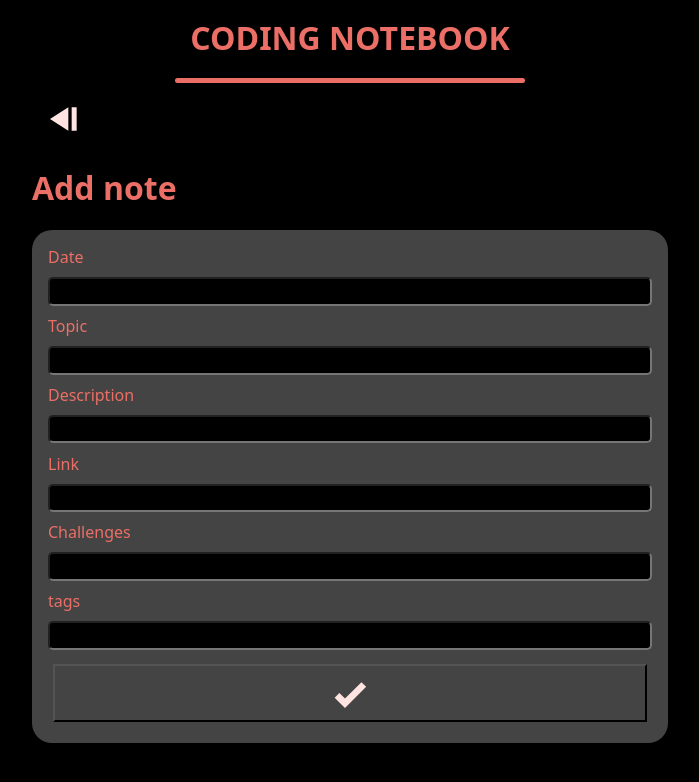
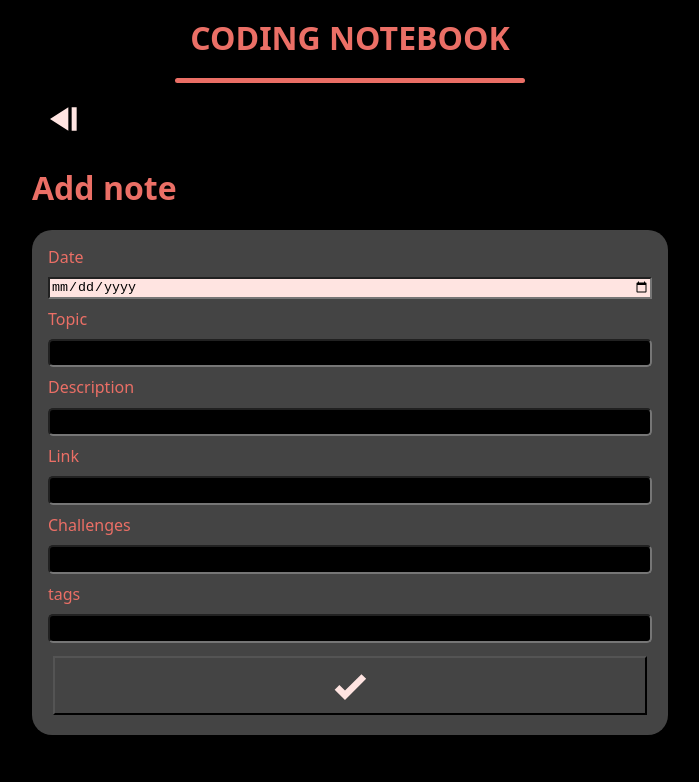
Before and after one commit to AstridOttmann/coding-notebook, a Next.js app: page /create in a window 1280 px wide. Shown: the top 782 px of the page, without its empty margins (290-989 px from the left). Built offline with nearby package versions, Linux system fonts and the light colour scheme; no server answers; the database is empty.

Commit message:
new date format

```diff
--- a/components/Journal/index.js
+++ b/components/Journal/index.js
@@ -15,6 +15,11 @@ export default function Journal() {
   const router = useRouter();
   const { data } = useSWR("api/notes");
   console.log("data", data);
+
+  // data.sort(
+  //   (a, b) => new Date(a.date.split("-")) - new Date(b.date.split("-"))
+  // );
+
   if (!data) {
     return <h1>Loading...</h1>;
   }
--- a/components/NotesForm/index.js
+++ b/components/NotesForm/index.js
@@ -8,16 +8,23 @@ export default function NotesForm({ onSubmit, isEditMode, note }) {
       <h1>{isEditMode ? "Edit note" : "Add note"}</h1>
       <StyledForm onSubmit={onSubmit}>
         <label htmlFor="date">Date</label>
-        <StyledInput
-          id="date"
-          name="date"
-          defaultValue={isEditMode ? note.date : ""}
-        />
+        {isEditMode ? (
+          <StyledInput id="date" name="date" defaultValue={note.date} />
+        ) : (
+          <StyledInputDate
+            id="date"
+            name="date"
+            type="date"
+            min="2020-01-01"
+            max="2030-12-31"
+          />
+        )}
+
         <label htmlFor="topic">Topic</label>
         <StyledInput
           id="topic"
           name="topic"
-          defaultValue={isEditMode ? note.topic : ""}
+          defaultValue={isEditMode ? note.topic : null}
         />
         <label htmlFor="description">Description</label>
         <StyledInput
@@ -64,3 +71,6 @@ const StyledInput = styled.input`
   color: var(--font-color);
   padding: 0.3rem;
 `;
+const StyledInputDate = styled.input`
+  background-color: var(--button-color);
+`;
--- a/pages/api/notes/index.js
+++ b/pages/api/notes/index.js
@@ -11,8 +11,8 @@ export default async function handler(request, response) {
 
   if (request.method === "POST") {
     try {
-      const noteData = request.body;
-      const note = new Note(noteData);
+      const { date, ...noteData } = request.body;
+      const note = new Note({ date, ...noteData });
       await note.save();
 
       return response.status(201).json({ status: "note created" });
--- a/pages/create/index.js
+++ b/pages/create/index.js
@@ -14,11 +14,12 @@ export default function CreatePage() {
 
     const formData = new FormData(event.target);
     const noteData = Object.fromEntries(formData);
+    const date = new Date();
 
     try {
       const response = await fetch("/api/notes", {
         method: "POST",
-        body: JSON.stringify(noteData),
+        body: JSON.stringify({ date, ...noteData }),
         headers: {
           "Content-Type": "application/json",
         },
```
